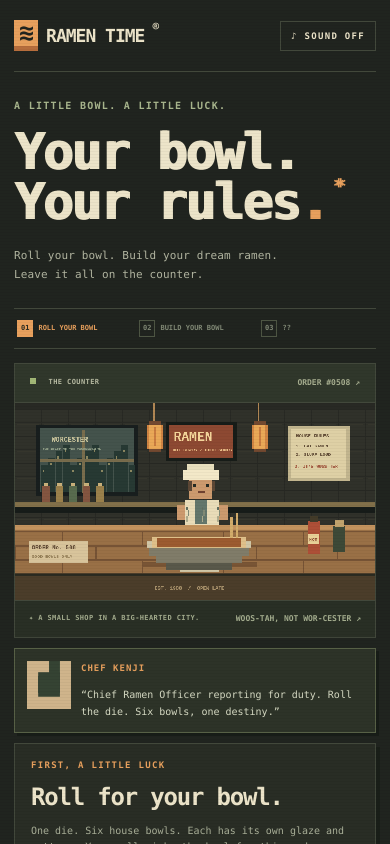
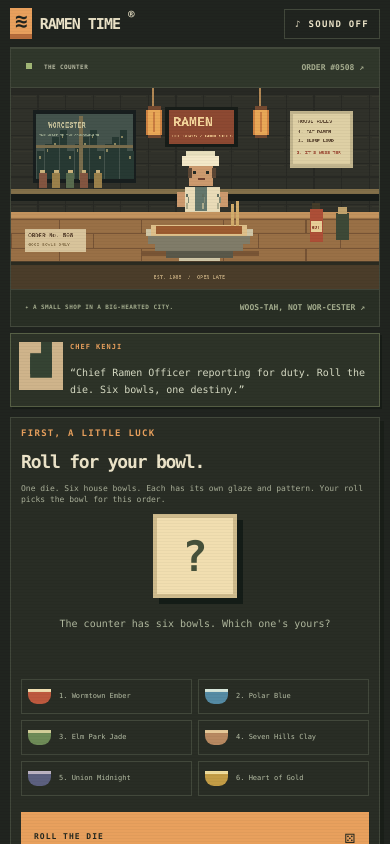
Before and after one commit to PaulinoTech1/Super-Ultra-Kiru-Kiru-Ramen-delux-max-, a Next.js app: page / in a window 390 px wide. Shown: the top 844 px of the page. Built offline with nearby package versions, Linux system fonts and the light colour scheme.

Commit message:
Keep mobile counter chef and options visible

```diff
--- a/app/mobile.css
+++ b/app/mobile.css
@@ -1,10 +1,15 @@
 /* Keep the complete game usable in a narrow phone viewport. */
 @media (max-width: 640px) {
-  main { padding: 0 14px; }
-  header { min-height: 72px; height: auto; padding: 14px 0; flex-wrap: wrap; }
+  main { padding: 0 10px; }
+  header { min-height: 48px; height: 48px; padding: 8px 0; flex-wrap: nowrap; }
+  .intro, .steps { display: none; }
   .brand { font-size: 18px; gap: 8px; }
   .brand-mark { font-size: 25px; line-height: 24px; }
-  .location { order: 3; width: 100%; font-size: 8px; }
+  .location { order: 0; width: auto; font-size: 7px; margin-left: auto; }
+  .location > span { padding: 0 4px; }
+  .brand { font-size: 15px; }
+  .brand-mark { font-size: 21px; }
+  .sound { padding: 6px 7px; font-size: 8px; }
   .location > span { padding: 0 8px; }
   .sound { padding: 9px 10px; font-size: 9px; }
   .intro { align-items: flex-start; padding: 28px 0 24px; }
@@ -47,11 +52,20 @@
   .scene-side .footnote { display: none; }
   .scene-top, .scene-bottom { gap: 8px; line-height: 1.5; flex-wrap: wrap; }
   .scene-top button, .scene-bottom button { font-size: 8px; }
-  .dialogue { gap: 10px; padding: 12px; margin-top: 10px; box-shadow: 3px 3px 0 #171c17; }
+  .dialogue { gap: 7px; padding: 8px; margin-top: 6px; box-shadow: 2px 2px 0 #171c17; }
+  .dialogue p { font-size: 8px; line-height: 1.35; }
+  .dialogue .eyebrow { font-size: 7px; }
+  .scene-top, .scene-bottom { min-height: 22px; font-size: 6px; }
   .dialogue p { min-width: 0; margin: 0; font-size: 10px; line-height: 1.7; overflow-wrap: anywhere; }
   .dialogue > div:last-child { min-width: 0; }
   .dialogue .muted { display: none; }
-  .panel { min-height: 0; padding: 16px; }
+  .panel { min-height: 0; padding: 10px; }
+  .panel h2 { font-size: 18px; }
+  .panel .description { margin: 4px 0 8px; font-size: 8px; line-height: 1.35; }
+  .panel .cravings { max-height: 132px; padding-top: 24px; }
+  .cravings button { min-height: 42px; padding: 7px 8px; }
+  .cravings button small { font-size: 6px; }
+  .food-icon { font-size: 15px; }
   .panel-title { gap: 10px; }
   .panel-title h2, h2 { font-size: 24px; line-height: 1.1; }
   .description { font-size: 10px; line-height: 1.65; }
```
